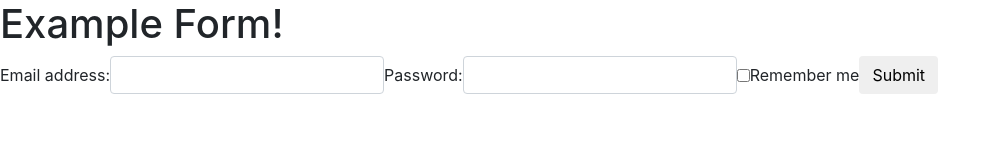
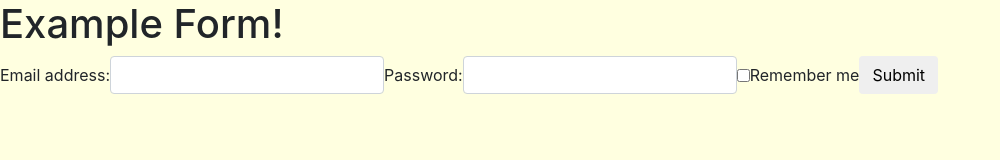
Before and after one commit to owenn/go-example, a plain HTML site: page index.html in a window 1280 px wide. Shown: the whole page, without its empty margins (0-1000 px from the left). Drawn offline with Linux system fonts and the light colour scheme.

Commit message:
added some difference

```diff
--- a/index.html
+++ b/index.html
@@ -8,6 +8,16 @@
 
     <!-- Bootstrap CSS -->
     <link rel="stylesheet" href="./css/bootstrap.min.css"/>
+
+    <style>
+
+    body {
+
+      /* background-color: lightblue; */
+      background-color: lightyellow;
+    }
+
+  </style>
   </head>
   <body>
     <h1>Example Form!</h1>
@@ -29,11 +39,10 @@
 </form>
 
 
-
     <!-- Optional JavaScript -->
     <!-- jQuery first, then Popper.js, then Bootstrap JS -->
     <script src="./src/jquery-3.2.1.slim.min.js"/>
     <script src="./src/popper.min.js"/>
-    <script src=".js/bootstrap.min.js"/>
+    <script src="./js/bootstrap.min.js"/>
   </body>
 </html>
```
Also changed, not shown: 2 other files.
